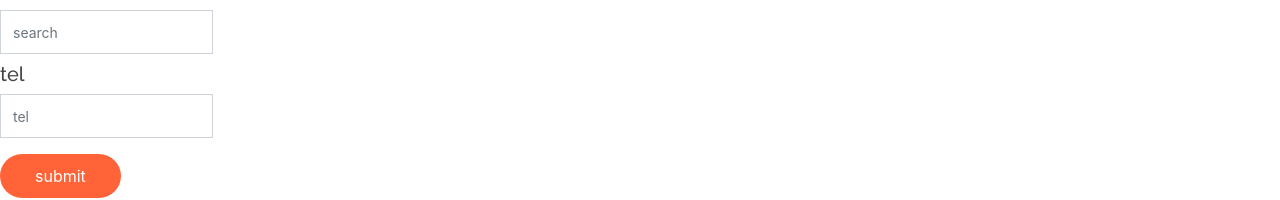
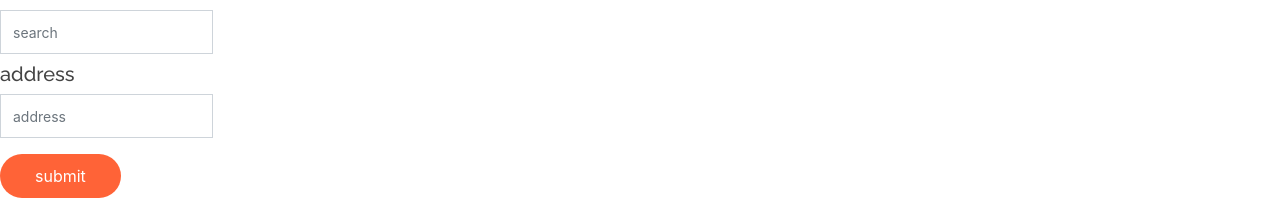
Before and after one commit to Rajan17104/cityhospital, a React (Create React App) app: page /validation in a window 1280 px wide. Shown: the part 1050-1250 px from the top of the page. Built offline with nearby package versions, Linux system fonts and the light colour scheme.

Commit message:
25-6-validation

```diff
--- a/src/container/Validation.js
+++ b/src/container/Validation.js
@@ -5,21 +5,39 @@ import * as yup from 'yup';
 function Validation(props) {
 
     let userSchema = yup.object({
-        name: yup.string().required('please enter a name').matches(/^[a-zA-Z ]+$/, 'please enter a valid name'),
+        name: yup.string().required('please enter a name').matches(/^[a-zA-Z ]+$/, 'please enter a valid name',
+            function (val) {
+
+                let arr = val.split;
+                console.log(arr);
+                if (arr.length <= 3) {
+                    return true;
+                } else {
+                    return false;
+                }
+
+            },),
         email: yup.string().email().required('please enter a email'),
         subject: yup.string().required('please enter a subject'),
-        password:yup.string().required('please enter a password').matches(/^(?=.*[A-Za-z])(?=.*\d)(?=.*[@$!%*#?&])[A-Za-z\d@$!%*#?&]{8,}$/, 'please enter a valid password'),
-        mobile_no:  yup.string().required('please enter a mobile number').matches((/^(\+\d{1,3}[- ]?)?\d{10}$/), 'please enter a valid mobile number'),
+        password: yup.string().required('please enter a password').matches(/^(?=.*[A-Za-z])(?=.*\d)(?=.*[@$!%*#?&])[A-Za-z\d@$!%*#?&]{8,}$/, 'please enter a valid password'),
+        mobile_no: yup.string().required('please enter a mobile number').matches((/^(\+\d{1,3}[- ]?)?\d{10}$/), 'please enter a valid mobile number'),
         gender: yup.string().required('please select a gender'),
         country: yup.string().required('please select a country'),
         date: yup.string().required('please select a date'),
         file: yup.string().required('please select a file'),
         month: yup.string().required('please select a mounth'),
-        week:yup.string().required('please select a week'),
-        color:yup.string().required('please select a color'),
-        range:yup.string().required('please use a range'),
-        search:yup.string().required('please use a search'),
-        tel:yup.string().required('please select a tel'),
+        week: yup.string().required('please select a week'),
+        color: yup.string().required('please select a color'),
+        range: yup.string().required('please use a range'),
+        search: yup.string().required('please use a search'),
+        address: yup.string().required('please enter your address',
+            function (val) {
+                if (val <= 50) {
+                    return true
+                } else {
+                    return false
+                }
+            }),
     });
 
     const formik = useFormik({
@@ -29,18 +47,18 @@ function Validation(props) {
             name: '',
             email: '',
             subject: '',
-            password:'',
-            mobile_no:'',
+            password: '',
+            mobile_no: '',
             gender: '',
             country: '',
-            date:'',
-            file:'',
-            month:'',
-            week:'',
-            color:'',
-            range:'',
-            search:'',
-            tel:''
+            date: '',
+            file: '',
+            month: '',
+            week: '',
+            color: '',
+            range: '',
+            search: '',
+            address: ''
         },
         onSubmit: values => {
 
@@ -152,7 +170,7 @@ function Validation(props) {
                                 </select>
                             </div>
                             <span className='fromError' style={{ color: 'red' }}>{errors.country && touched.country ? errors.country : null}</span>
-                            <br/>
+                            <br />
                             <div className="col-md-6 form-group mt-3 mt-md-0">
                                 <input type='date'
                                     className="form-control"
@@ -243,17 +261,17 @@ function Validation(props) {
                                 <span className='fromError' style={{ color: 'red' }}>{errors.search && touched.search ? errors.search : null}</span>
                             </div>
                             <div className="col-md-6 form-group mt-3 mt-md-0">
-                                <h5>tel</h5>
-                                <input type='tel'
+                                <h5>address</h5>
+                                <input type='address'
                                     className="form-control"
-                                    name="tel"
-                                    id="tel"
-                                    placeholder="tel"
-                                    value={values.tel}
+                                    name="address"
+                                    id="address"
+                                    placeholder="address"
+                                    value={values.address}
                                     onChange={handleChange}
                                     onBlur={handleBlur}
                                 />
-                                <span className='fromError' style={{ color: 'red' }}>{errors.tel && touched.tel ? errors.tel : null}</span>
+                                <span className='fromError' style={{ color: 'red' }}>{errors.address && touched.address ? errors.address : null}</span>
                             </div>
                         </div>
                     </div>
```
Lines whose indentation alone changed are shown as unchanged.
